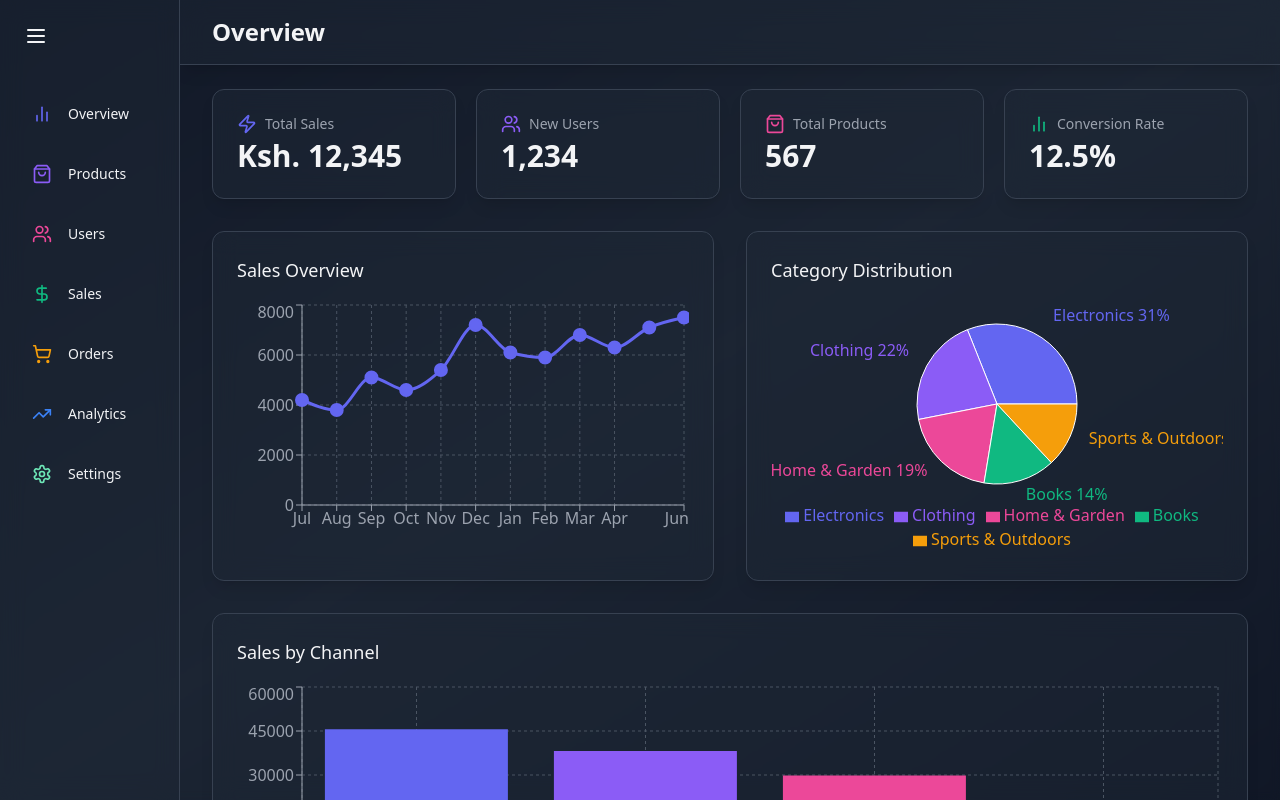
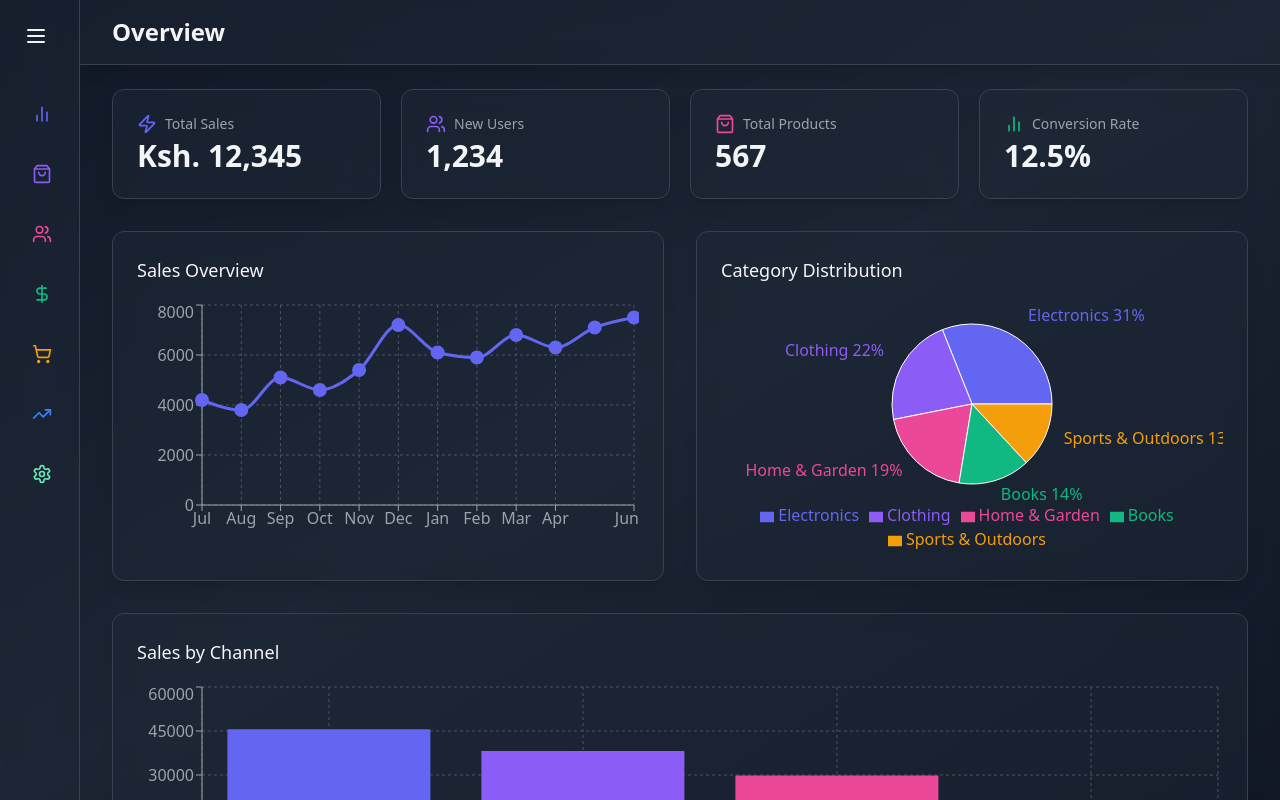
Before and after one commit to MalcolmX2145/admin-dashboard, a React (Vite) app: page / in a window 1280 px wide. Built offline with nearby package versions, Linux system fonts and the light colour scheme.

Commit message:
Fixed sidebar

```diff
--- a/src/components/common/Sidebar.jsx
+++ b/src/components/common/Sidebar.jsx
@@ -20,7 +20,7 @@ const SIDEBAR_ITEMS = [
 ];
 
 const Sidebar = () => {
-    const [isSidebarOpen, setIsSidebarOpen] = useState(true);
+    const [isSidebarOpen, setIsSidebarOpen] = useState(false);
 
 	return(
         <motion.div
```
